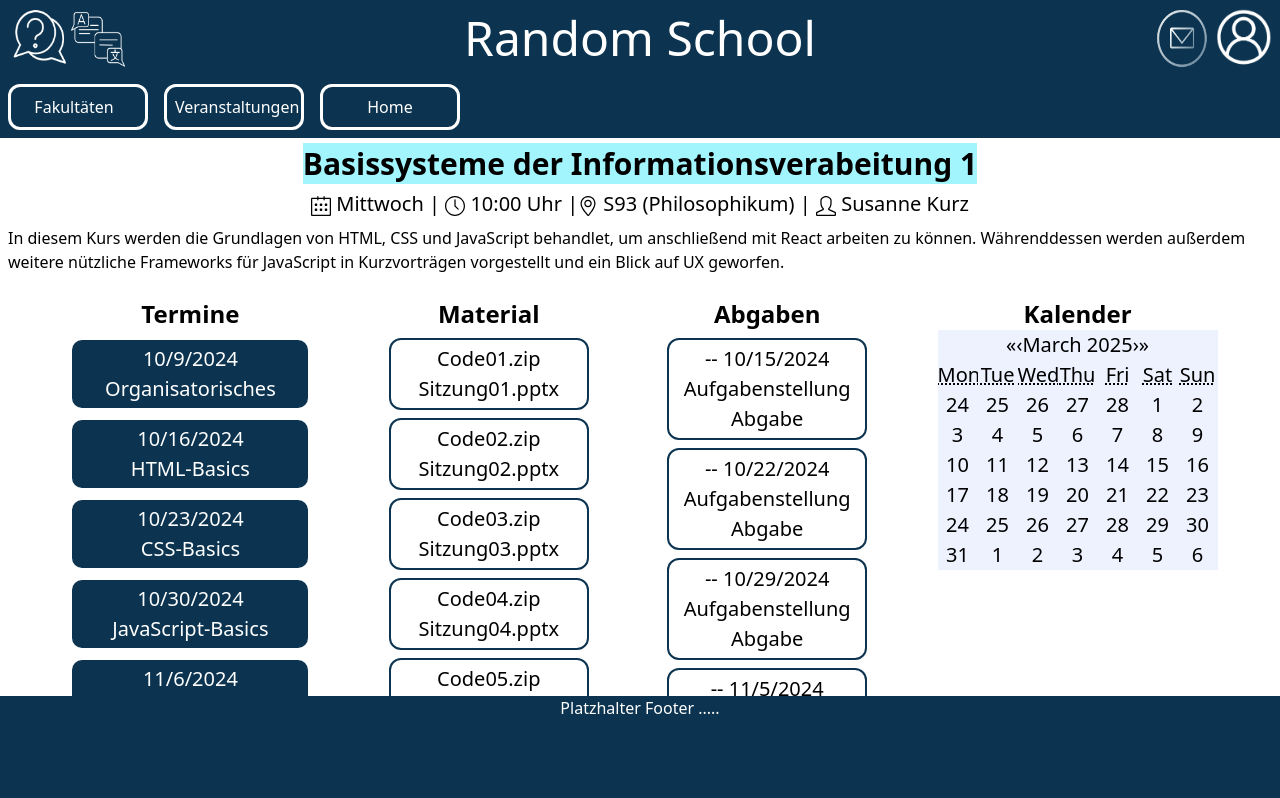
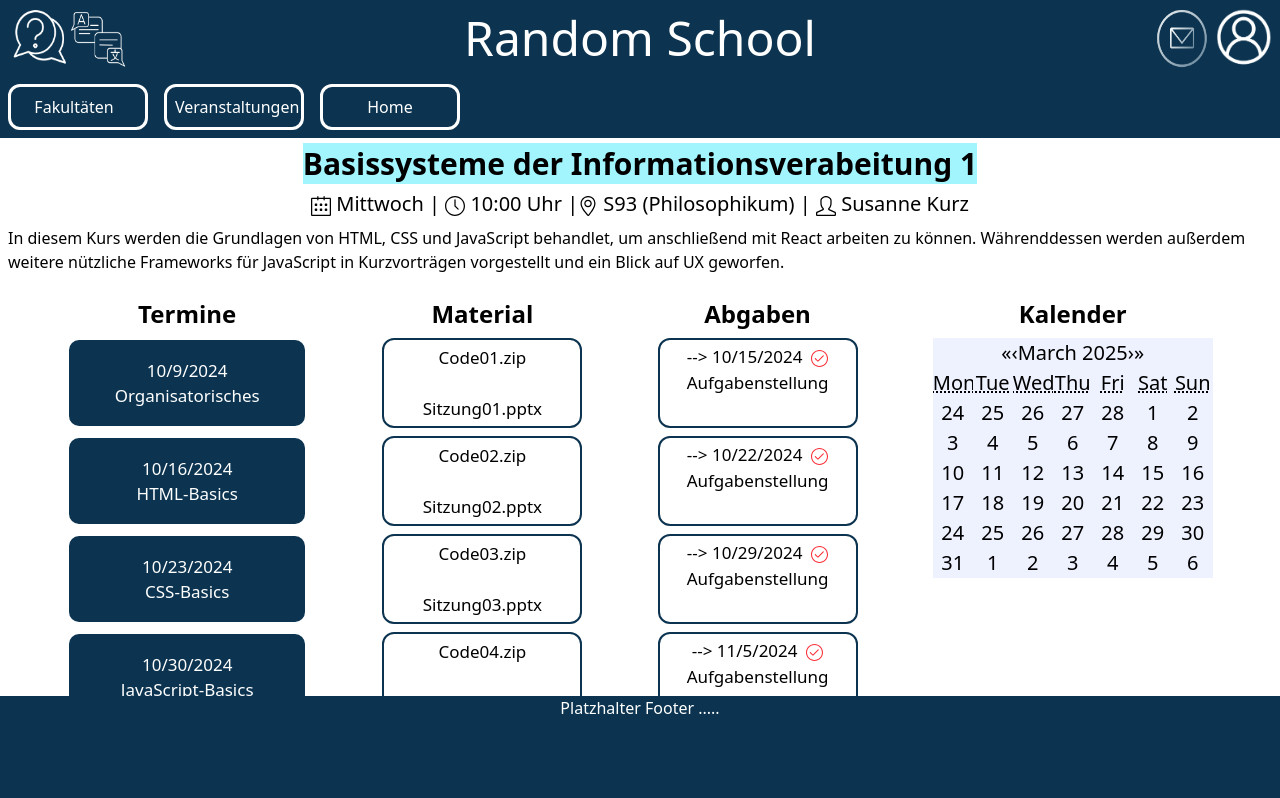
Before and after one commit to skr4ll/learning-platform, a React (Vite) app: page /veranstaltung in a window 1280 px wide. Shown: the top 798 px of the page. Built offline with nearby package versions, Linux system fonts and the light colour scheme.

Commit message:
add Check to Assignments, change font size, center text vertically

```diff
--- a/src/components/course/Assignment.jsx
+++ b/src/components/course/Assignment.jsx
@@ -1,10 +1,20 @@
+import { SlCheck } from "react-icons/sl";
+import { useState } from "react";
+
 const Assignment = (props) => {
+    const [isDone, setIsDone] = useState(false);
 
-    return(
-        <div className="text-center text-[2.5vh] border-2 border-uzk-dark p-1 m-2 rounded-xl w-50">
-            -- {props.date.toLocaleDateString()} <br />
-            <button onClick={() => "h"}>Aufgabenstellung</button> <br />
-            Abgabe
+    const handleClick = () => {
+        setIsDone(true);
+    }
+
+    return (
+        <div className="text-center text-[17px] border-2 border-uzk-dark p-1 m-2 rounded-xl w-50 h-22.5">
+            --&gt; {props.date.toLocaleDateString()} &nbsp;
+            <SlCheck className={`inline ${isDone ? "text-green-400" : "text-red-500"}`} /> <br />
+            <button className="hover:underline">Aufgabenstellung</button> <br />
+            {/* <button className="hover:underline" onClick={handleClick}>Abgabe</button> */}
+            <input type="file" id="file" className="hidden"/>
         </div>
     );
 }
--- a/src/components/course/CourseDate.jsx
+++ b/src/components/course/CourseDate.jsx
@@ -2,7 +2,7 @@
 
 const CourseDate = (props) => {
 return (
-    <div className="bg-uzk-dark border-white border-2 text-white text-center text-[2.5vh] w-60 p-1 m-2 rounded-xl">
+    <div className="bg-uzk-dark border-white border-2 text-white text-center text-[17px] w-60 h-22.5 p-1 m-2 rounded-xl flex items-center justify-center">
         {props.date.toLocaleDateString()} <br />
         {props.topic}
     </div>
--- a/src/components/course/Material.jsx
+++ b/src/components/course/Material.jsx
@@ -1,6 +1,6 @@
 const Material = (props) => {
     return(
-        <div className="text-center text-[2.5vh] border-2 border-uzk-dark p-1 m-2 rounded-xl w-50">
+        <div className="text-center text-[17px] border-2 border-uzk-dark p-1 m-2 rounded-xl w-50 h-22.5 flex items-center justify-center flex-col">
             <a href={props.code} download={props.codeName} className="hover:underline">{props.codeName}</a> <br />
             <a href={props.pp} download={props.ppName} className="hover:underline">{props.ppName}</a>
         </div>
--- a/src/pages/Veranstaltung.jsx
+++ b/src/pages/Veranstaltung.jsx
@@ -25,7 +25,7 @@ const Veranstaltung = () => {
 
   const assignmentArr = [];
   for (let i = 0; i < assignments.length; i++) {
-    assignmentArr.push(<Assignment {...assignments[i]} />);
+    assignmentArr.push(<Assignment {...assignments[i]}/>);
   }
 
   return (
@@ -59,7 +59,7 @@ const Veranstaltung = () => {
         </div>
         <div>
           <p className="text-center font-bold text-2xl">Kalender</p>
-          <Calendar className="w-70 text-[2.5vh] text-center bg-indigo-50"/>
+          <Calendar className="w-70 text-[2.5vh] text-center bg-indigo-50 m-2"/>
         </div>
       </div>
       <Footer />
```
Also changed, not shown: data.js (+14 -28 lines).
